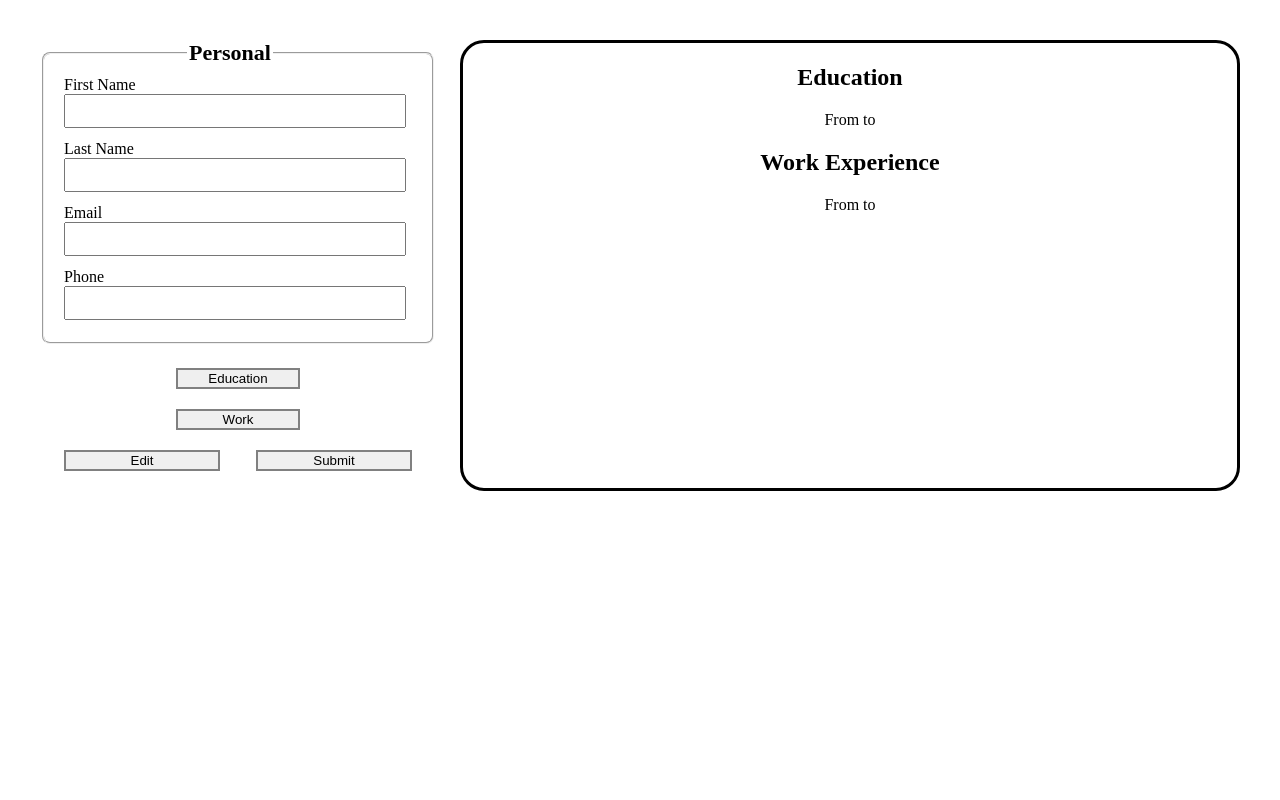
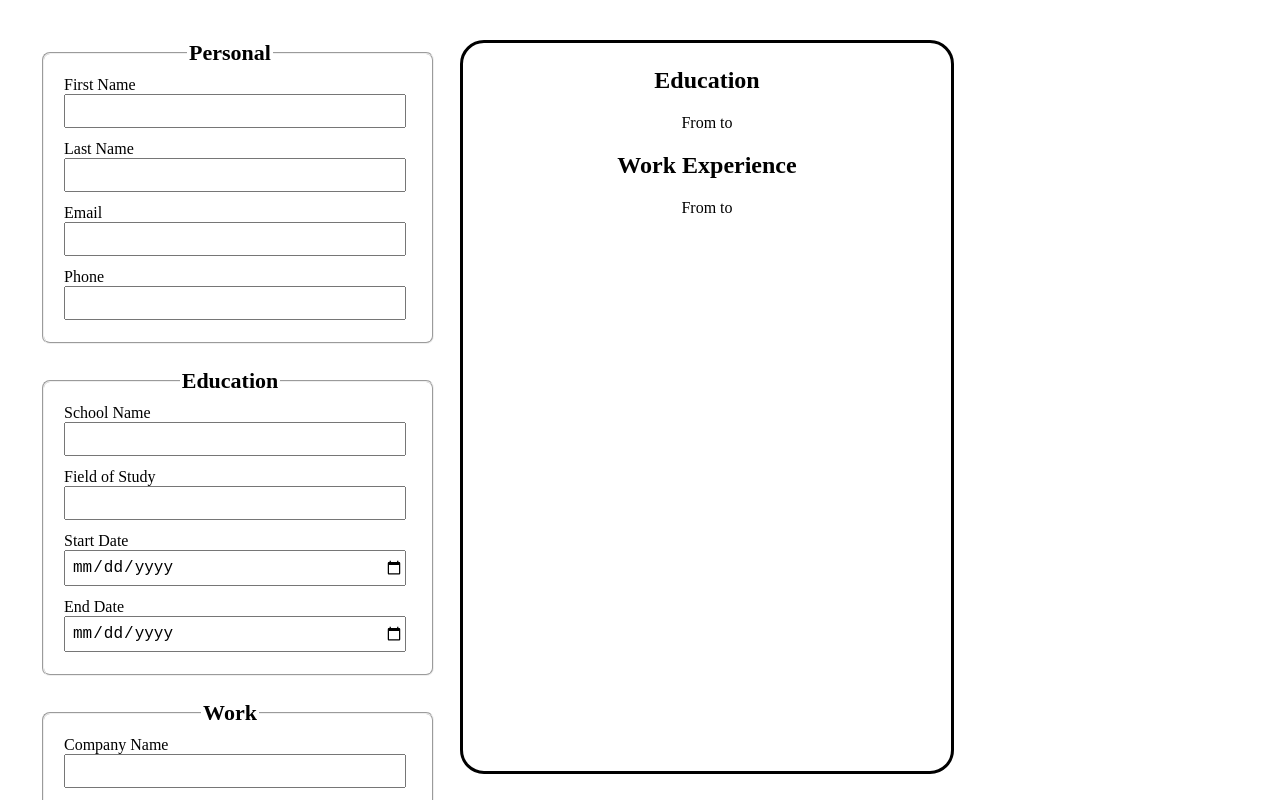
Before and after one commit to hwhuang27/odin-cv, a React (Vite) app: page / in a window 1280 px wide. Shown: the top 800 px of the page. Built offline with nearby package versions, Linux system fonts and the light colour scheme; the HTML template or start-up script is replaced by a standard one.

Commit message:
Link text inputs to display on submit

```diff
--- a/src/App.jsx
+++ b/src/App.jsx
@@ -1,8 +1,8 @@
 
 import {useState} from 'react'
-import './styles/App.css'
 import Form from './components/Form.jsx'
 import Display from './components/Display.jsx'
+import './styles/App.css'
 
 const data = {
   firstName: 'David',
@@ -24,14 +24,55 @@ function App() {
 
   const [info, setInfo] = useState({});
 
-  const handlePersonalInfo = () => {
-    const newInfo = {...info, }
+  const submitHandler = (e) => {
+    e.preventDefault();
+
+    const newInfo = {
+      ...info,
+      firstName: document.querySelector('#firstName').value,
+      lastName: document.querySelector('#lastName').value,
+      email: document.querySelector('#email').value,
+      phone: document.querySelector('#phone').value,
+      schoolName: document.querySelector('#schoolName').value,
+      schoolField: document.querySelector('#schoolField').value,
+      schoolStart: document.querySelector('#schoolStart').value,
+      schoolEnd: document.querySelector('#schoolEnd').value,
+      workName: document.querySelector('#workName').value,
+      workPosition: document.querySelector('#workPosition').value,
+      workDescription: document.querySelector('#workDescription').value,
+      workStart: document.querySelector('#workStart').value,
+      workEnd: document.querySelector('#workEnd').value,
+    }
+
+    setInfo(newInfo);
+  }
+
+  const editHandler = (e) => {
+    e.preventDefault();
+
+    const newInfo = {
+      ...info,
+      firstName: document.querySelector('#firstName').value,
+      lastName: document.querySelector('#lastName').value,
+      email: document.querySelector('#email').value,
+      phone: document.querySelector('#phone').value,
+      schoolName: document.querySelector('#schoolName').value,
+      schoolField: document.querySelector('#schoolField').value,
+      schoolStart: document.querySelector('#schoolStart').value,
+      schoolEnd: document.querySelector('#schoolEnd').value,
+      workName: document.querySelector('#workName').value,
+      workPosition: document.querySelector('#workPosition').value,
+      workDescription: document.querySelector('#workDescription').value,
+      workStart: document.querySelector('#workStart').value,
+      workEnd: document.querySelector('#workEnd').value,
+    }
+
     setInfo(newInfo);
   }
 
   return (
     <div className="content">
-      <Form />
+      <Form editHandler={editHandler} submitHandler={submitHandler}/>
       <Display data={info}/>
     </div>
   )
--- a/src/components/Display.jsx
+++ b/src/components/Display.jsx
@@ -1,6 +1,4 @@
 function Display({data}) {
-
-
 
     return(
         <div className="display">
@@ -23,19 +21,3 @@ function Display({data}) {
 }
 
 export default Display;
-
-const data = {
-    firstName: 'David',
-    lastName: 'Huang',
-    email: 'test12345@gmail.com',
-    phone: '444-555-666',
-    schoolName: 'Test University',
-    schoolField: 'Computer Science',
-    schoolStart: '1-2-2016',
-    schoolEnd: '1-2-2023',
-    workName: 'Test Company',
-    workPosition: 'Test Position',
-    workDescription: 'Lorem ipsum dolor sit amet consectetur adipisicing elit. Aliquam possimus excepturi distinctio tenetur dolor modi officia soluta a magni. Ea?',
-    workStart: '1-2-2016',
-    workEnd: '1-2-2023'
-}
--- a/src/components/Form.jsx
+++ b/src/components/Form.jsx
@@ -2,41 +2,29 @@ import {useState} from 'react'
 import FormSection from './FormSection.jsx'
 import Button from './Button.jsx'
 
-function Form(){
-
-    const submitHandler = (e) => {
-        e.preventDefault();
-        console.log(`Form submitted`);
-    }
-
-    const editHandler = (e) => {
-        e.preventDefault();
-        console.log(`Form editing`);
-    }
-
-    const [activeIndex, setActiveIndex] = useState(0);
+function Form({editHandler, submitHandler}){
 
     return(
         <div className="form" id="form">
             <FormSection
-                isActive={activeIndex === 0}
-                onShow={() => setActiveIndex(0)}
                 legend="Personal"
             />
             <FormSection
-                isActive={activeIndex === 1}
-                onShow={() => setActiveIndex(1)}
                 legend="Education"
             />
             <FormSection
-                isActive={activeIndex === 2}
-                onShow={() => setActiveIndex(2)}
                 legend="Work"
             />
 
             <div className="btn-container">
-                <Button type="Edit" onClick={editHandler}/>
-                <Button type="Submit" onClick={submitHandler}/>
+                <Button
+                    type="Edit"
+                    onClick={editHandler}
+                />
+                <Button
+                    type="Submit"
+                    onClick={submitHandler}
+                />
             </div>
         </div>
     )
--- a/src/components/FormSection.jsx
+++ b/src/components/FormSection.jsx
@@ -1,14 +1,6 @@
 
 function FormSection({isActive, onShow, legend }){
 
-    if (!isActive) {
-        return (
-            <div>
-                <button className="info-btn" onClick={onShow}>{legend}</button>
-            </div>
-        )
-    }
-    else {
     switch(legend){
         case 'Personal':
             return (
@@ -41,8 +33,8 @@ function FormSection({isActive, onShow, legend }){
                             <label htmlFor="schoolName">School Name </label>
                             <input type="text" name="schoolName" id="schoolName" />
 
-                                <label htmlFor="studyField">Field of Study </label>
-                                <input type="text" name="studyField" id="studyField" />
+                            <label htmlFor="schoolField">Field of Study </label>
+                            <input type="text" name="schoolField" id="schoolField" />
 
                             <label htmlFor="schoolStart">Start Date </label>
                             <input type="date" name="schoolStart" id="schoolStart" />
@@ -82,6 +74,5 @@ function FormSection({isActive, onShow, legend }){
             )
     }
 }
-}
 
 export default FormSection;
--- a/src/styles/App.css
+++ b/src/styles/App.css
@@ -105,5 +105,12 @@ input[type=date]{
 .display{
   border: 3px solid black;
   border-radius: 24px;
-  padding: 0 128px;
+  padding: 0 64px;
+  min-width: 240px;
+  max-width: 360px;
+  height: 91vh;
 }
+
+.display h1{
+  font-size: 36px;
+}
```
Also changed, not shown: src/components/Button.jsx (line endings or trailing spaces). Lines whose indentation alone changed are shown as unchanged.
